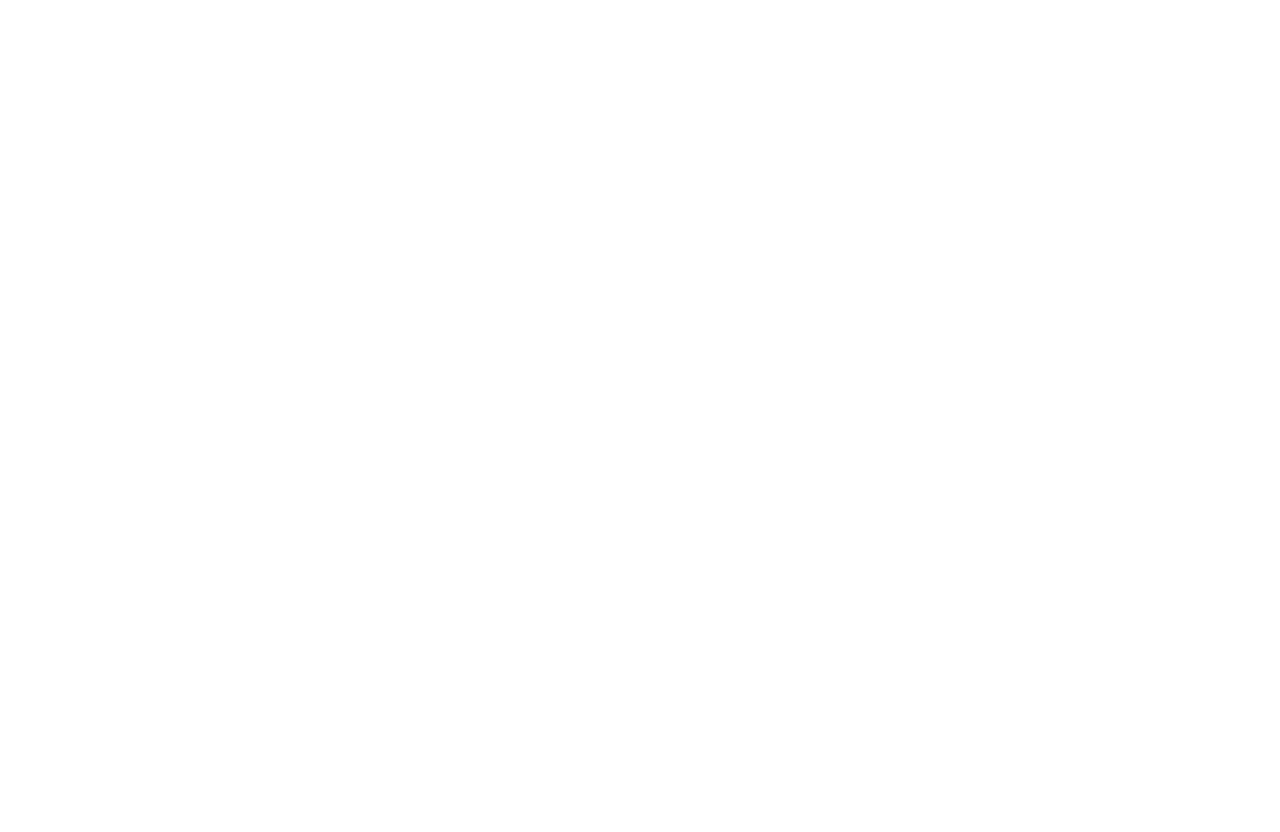
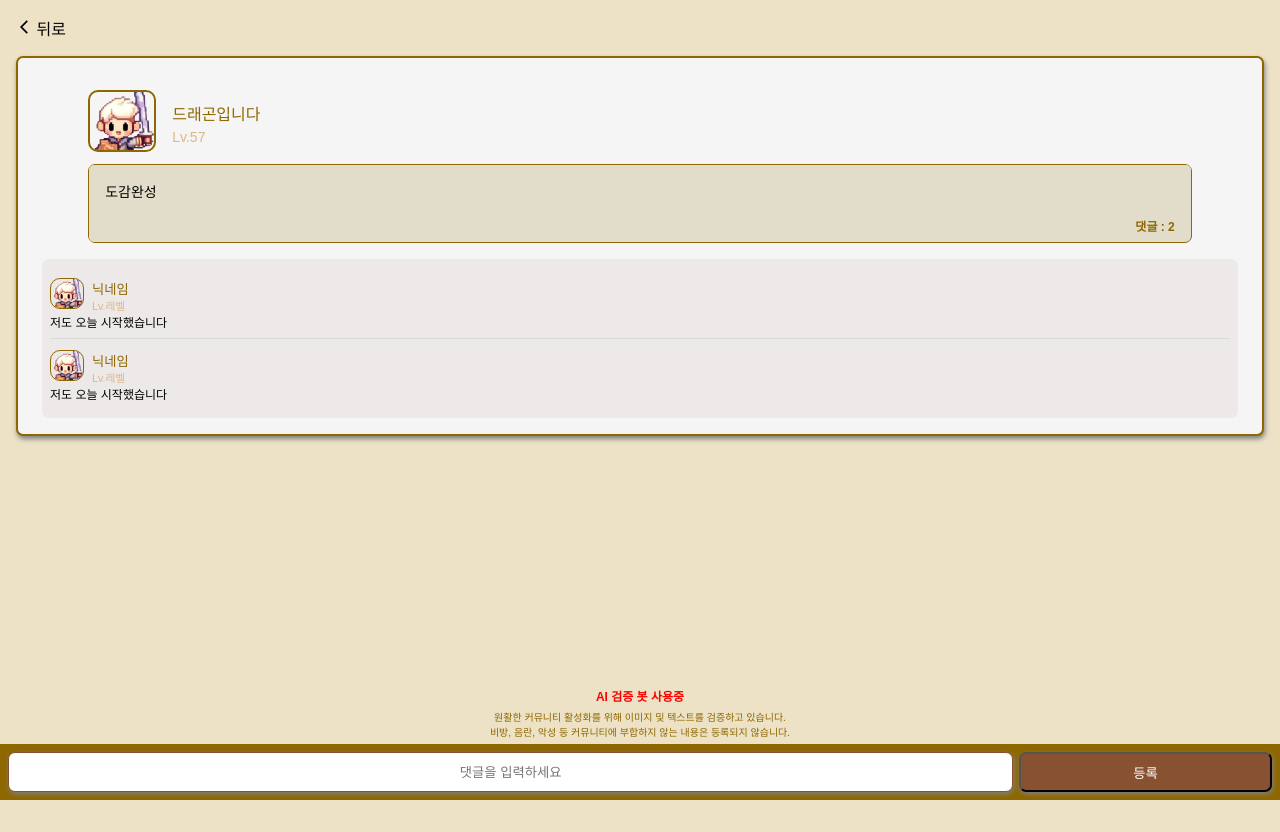
Before and after one commit to sotoro35/level-up-life, a React (Create React App) app: page /detail in a window 1280 px wide. Before the commit this address had no page. Before the commit the page ends 800 px from the top, so only its background shows below. Built offline with nearby package versions, Linux system fonts and the light colour scheme; a web font is replaced by a local one.

Commit message:
ui완성

```diff
--- a/src/LevelRouter.js
+++ b/src/LevelRouter.js
@@ -1,6 +1,7 @@
 import { BrowserRouter, Route, Routes } from 'react-router-dom'
 import App from './App'
 import Edit from './component/Edit'
+import Detail from './component/Detail'
 
 const LevelRouter= ()=>{
     return (
@@ -9,6 +10,7 @@
 
                 <Route path='/' element={<App/>}></Route>
                 <Route path='/edit' element={<Edit/>}></Route>
+                <Route path='/detail' element={<Detail/>}/>
 
 
             </Routes>
--- a/src/component/Communication.js
+++ b/src/component/Communication.js
@@ -53,7 +53,7 @@
 
   .header{
     width: 90%;
-    height: 12%;
+    height: 14%;
     margin: 0 auto;
     background-color: rgb(231,217,169);
     border: 3px solid rgb(142,103,0);
@@ -62,6 +62,7 @@
     align-items: center;
     justify-content: center;
     box-shadow: 1px 2px 5px gray;
+    overflow: hidden;
 
     div{
       padding: 0 1rem;
@@ -69,6 +70,7 @@
 
       p{
         color: rgb(244,98,76);
+        font-size: 14px;
       }
 
       img{
--- /dev/null
+++ b/src/component/Detail.js
@@ -0,0 +1,203 @@
+import { MdOutlineArrowBackIosNew } from "react-icons/md";
+import profile from '../img/profile.png'
+import Post from "./Post";
+import styled from "styled-components";
+import { useNavigate } from "react-router-dom";
+
+const Detail= ()=>{
+
+    const navigate= useNavigate()
+
+    const goList= ()=>{
+        navigate('/')
+    }
+
+    return (
+        <Container>
+            <label onClick={goList}><MdOutlineArrowBackIosNew/> 뒤로</label>
+
+            <div className="contentD">
+                <Post aa="aa"/>
+
+                <div className="commentB">
+
+                    <div className="commentD">
+
+                    <div className='PofileD'>
+                        <div>
+                            <img src={profile}></img>
+                        </div>
+
+                        <div className='nameD'>
+                            <h5>닉네임</h5>
+                            <h6>Lv.레벨</h6>
+                        </div>
+                    </div>
+                    <p>저도 오늘 시작했습니다</p>
+                </div>
+
+                <div className="commentD">
+
+                    <div className='PofileD'>
+                        <div>
+                            <img src={profile}></img>
+                        </div>
+
+                        <div className='nameD'>
+                            <h5>닉네임</h5>
+                            <h6>Lv.레벨</h6>
+                        </div>
+                    </div>
+                    <p>저도 오늘 시작했습니다</p>
+                </div>
+            </div>
+
+            </div>
+
+            <div className="input">
+                <h4>AI 검증 봇 사용중</h4>
+                <h5>원활한 커뮤니티 활성화를 위해 이미지 및 텍스트를 검증하고 있습니다.<br/> 비방, 음란, 악성 등 커뮤니티에 부합하지 않는 내용은 등록되지 않습니다.</h5>
+
+                <form>
+                    <input placeholder="댓글을 입력하세요"></input>
+                    <button>등록</button>
+                </form>
+
+            </div>
+
+        </Container>
+    )
+}
+
+export default Detail
+
+const Container= styled.div`
+    margin: 0;
+    width: 100%;
+    height: 100%;
+    background-color: rgb(237,226,197);
+    padding: 1rem 0;
+
+    label{
+        margin-left: 1rem;
+    }
+
+    .content{
+        border: 1px solid rgb(142, 103, 0);
+    }
+
+    .contentD{
+        background-color: rgb(245, 245, 245);
+        border: 2px solid rgb(142,103,0);
+        border-radius: 7px;
+        padding-bottom: 1rem;
+        margin: 1rem;
+        box-shadow: 1px 3px 5px gray;
+        /* border: 1px solid red; */
+    }
+
+    .commentB{
+        background-color: rgb(237,233,233);
+        border-radius: 7px;
+        margin: 0 1.5rem;
+        padding: .5rem;
+
+        .commentD{
+            width: 100%;
+            border: 0;
+            margin-bottom: .5rem;
+        }
+
+        .commentD:not(:first-child) {
+            border-top: 1px solid rgb(217, 217, 217);
+            }
+
+            .PofileD{
+            display: flex;
+            text-align: left;
+            align-items: center;
+            box-sizing: border-box;
+            padding-top: .7rem;
+
+            img{
+                border: 1px solid rgb(142, 103, 0);
+                border-radius: 10px;
+                width: 2rem;
+                margin-right: .5rem;
+            }
+
+            h5{
+                color: rgb(142, 103, 0);
+                font-weight: 100;
+            }
+
+            h6{
+                color: burlywood;
+                font-weight: 100;
+            }
+
+
+            }
+
+     p{
+            font-size: 12px;
+        }
+    }
+
+
+
+
+
+    .input{
+        width: 100%;
+        position: fixed;
+        bottom: 0px;
+        text-align: center;
+        box-sizing: border-box;
+
+
+        h4{
+        color: red;
+        font-size: 12px;
+        text-align: center;
+        }
+
+        h5{
+            color: rgb(142, 103, 0);
+            font-size: 10px;
+            font-weight: 200;
+            text-align: center;
+            margin: .3rem 0;
+        }
+
+        form{
+            background-color: rgb(142, 103, 0);
+            display: flex;
+            height: 40px;
+            padding: .5rem;
+
+            input{
+            box-sizing: border-box;
+            border-radius: 7px;
+            flex-grow: 1;
+            margin-right: auto.5rem;
+            box-shadow: 1px 2px 5px gray;
+            border: 1px solid rgb(136,82,50);
+            text-align: center;
+            }
+
+            button{
+                width: 20%;
+                margin-left: 6px;
+                border-radius: 7px;
+                background-color: rgb(136,82,50);
+                color: white;
+                box-shadow: 1px 2px 5px gray;
+            }
+        }
+
+
+    }
+
+
+`
--- a/src/component/Post.js
+++ b/src/component/Post.js
@@ -1,16 +1,24 @@
 import { styled } from 'styled-components'
 import profile from '../img/profile.png'
 import { useState } from 'react'
+import { useNavigate } from 'react-router-dom'
 
-const Post= ()=>{
+const Post= (props)=>{
 
     const [nickname, setNickname] = useState('드래곤입니다')
     const [level, setLevel] = useState('57')
     const [content, setContent] = useState('도감완성')
-    const [comment, setComment] = useState('0')
+    const [comment, setComment] = useState('2')
+
+    const navigate= useNavigate()
+
+    const goDetail= (no)=>{
+        // navigate('/detail/'+no)
+        navigate('/detail')
+    }
 
     return (
-        <Card>
+        <Card {...props} onClick={goDetail}>
             <div className='pofile'>
                 <div>
                     <img src={profile}></img>
@@ -34,9 +42,10 @@
 
 const Card= styled.div`
     margin: 1rem auto;
-    border: 3px solid rgb(142, 103, 0);
+    /* background-color: ${props => props.current ? 'darkgray' : 'dimgray'}; */
+    border: ${props => props.aa == 'aa' ? '0' : props.bb == 'bb' ? '3px solid rgb(142, 103, 0)' : '1px solid black'};
     border-radius: 10px;
-    background-color: white;
+    background-color: rgb(245, 245, 245);
     width: 90%;
     box-sizing: border-box;
 
@@ -63,7 +72,7 @@
                 }
 
             img{
-            border: 3px solid rgb(142, 103, 0);
+            border: 2px solid rgb(142, 103, 0);
             border-radius: 10px;
             width: 4rem;
         }
--- a/src/component/PostList.js
+++ b/src/component/PostList.js
@@ -3,7 +3,7 @@
 const PostList= ()=>{
     return (
         <div>
-            <Post/>
+            <Post bb="bb"/>
         </div>
 
     )
```
